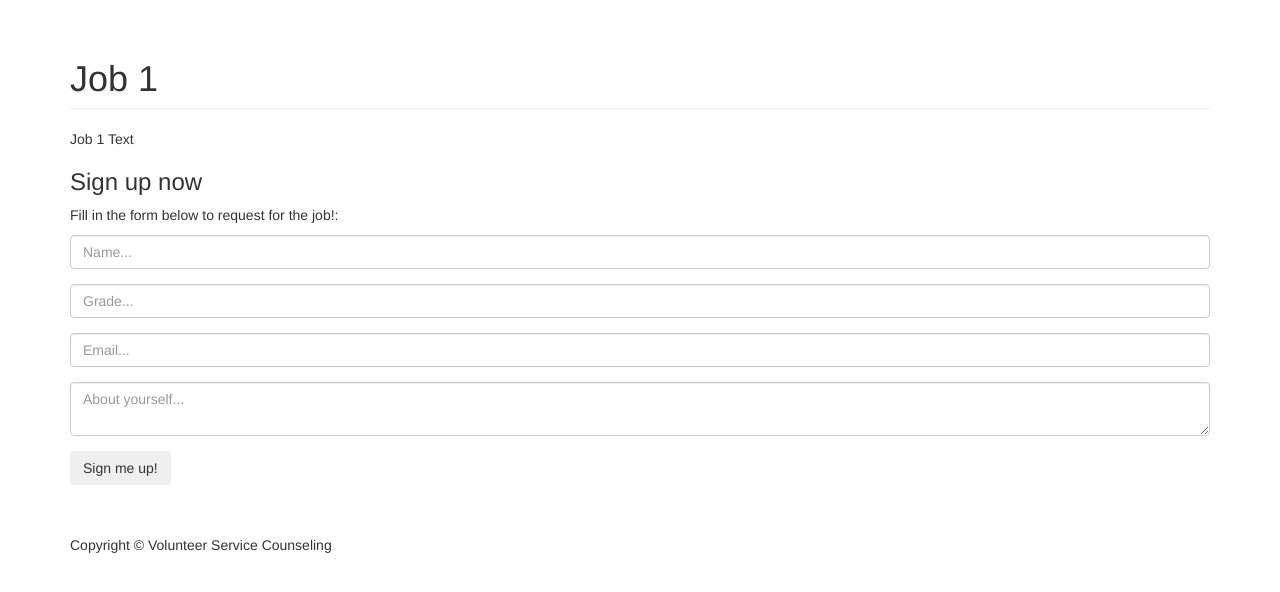
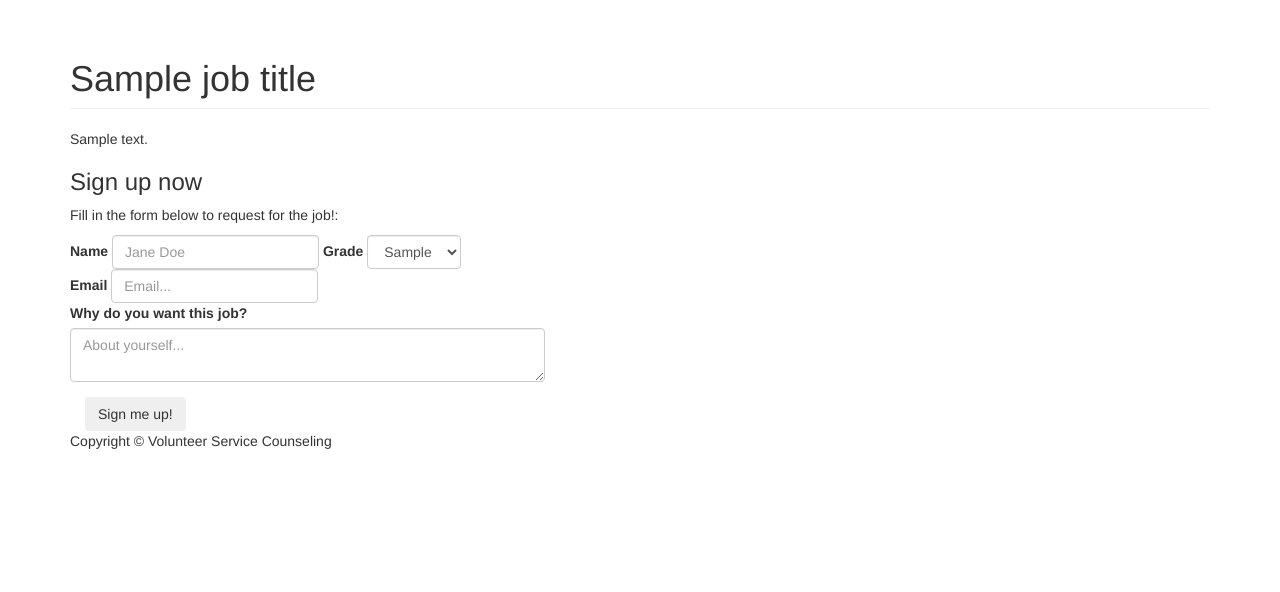
Before and after one commit to suinkim/vsc, a Django app: template mande/templates/mande/detail.html in a window 1280 px wide. Shown: the part 51-643 px from the top of the page. Run offline with Django 3.2, Linux system fonts and the light colour scheme; data comes from the database, SQL or seed files in the repository; tables that the repository leaves empty hold one stand-in row (values such as "Sample post"); the template is opened without the code that fills it: values that come from a table or form of the project are taken from there, most other values are stand-ins (such as "Sample title", 1, 10 or a date in 2020); some libraries are stand-ins or nearby versions.

Commit message:
Restructure in progress

```diff
--- /dev/null
+++ b/mande/forms.py
@@ -0,0 +1,3 @@
+from django import forms
+
+class SignupForm(forms.Form):
--- a/mande/templates/mande/detail.html
+++ b/mande/templates/mande/detail.html
@@ -1,29 +1,38 @@
 {% extends "base.html" %}
-{% block title %}{{job.job_title}}{% endblock %}
+{% block title %}{{job_title}}{% endblock %}
 {% block content %}
-<p>{{job.job_text}}</p>
+<p>{{job_text}}</p>
   <h3>Sign up now</h3>
   <p>Fill in the form below to request for the job!:</p>
+  <div class= "col-sm-5">
     <form role="form" action="" method="post" class="registration-form">
       {% csrf_token %}
+      <div class="row form-inline">
         <div class="form-group">
-      <label class="sr-only" for="form-name">First name</label>
-      <input type="text" name="form-name" placeholder="Name..." class="form-name form-control" id="form-name">
+          <label for="inputName">Name</label>
+          <input type="text" class="form-control" id="inputName" placeholder="Jane Doe">
         </div>
         <div class="form-group">
-      <label class="sr-only" for="form-last-name">Grade</label>
-      <input type="num" name="form-grade" placeholder="Grade..." class="form-grade form-control" id="form-grade">
+          <label for="inputGrade">Grade</label>
+          <select class="form-control" id="inputGrade">
+            {% for i in n %}
+            <option>{{i}}</option>
+            {% endfor %}
+          </select>
         </div>
+      </div>
+      <div class="row form-inline">
         <div class="form-group">
-      <label class="sr-only" for="form-email">Email</label>
-      <input type="text" name="form-email" placeholder="Email..." class="form-email form-control" id="form-email">
+          <label for="form-email">Email</label>
+          <input type="text" name="form-email" placeholder="Email..." class="form-email form-control" id="inputEmail">
         </div>
-    <div class="form-group">
-      <label class="sr-only" for="form-about-yourself">About yourself</label>
-        <textarea name="form-about-yourself" placeholder="About yourself..."
-          class="form-about-yourself form-control" id="form-about-yourself"></textarea>
       </div>
-    <button type="submit" class="btn" href="{% url 'mande:results' job.job_id %}">Sign me up!</button>
+      <div class="row form-group">
+        <label for="inputDetail">Why do you want this job?</label>
+          <textarea name="inputDetail" placeholder="About yourself..."
+            class="form-about-yourself form-control" id="inputDetail"></textarea>
+      </div>
+      <button type="submit" class="btn" >Sign me up!</button>
     </form>
-
+  </div>
 {% endblock %}
--- a/mande/urls.py
+++ b/mande/urls.py
@@ -5,8 +5,9 @@ from . import views
 app_name = 'mande'
 urlpatterns = [
     url(r'^$', views.home, name='home'),
+    url(r'^detail/$', views.detail, name='detail'),
     url(r'^index/$', views.IndexView.as_view(), name='index'),
-    url(r'^(?P<pk>[0-9]+)/$', views.DetailView.as_view(), name='detail'),
+    #url(r'^(?P<pk>[0-9]+)/$', views.detail(), name='detail'),
     url(r'^(?P<pk>[0-9]+)/results/$', views.ResultsView.as_view(), name='results'),
 #    url(r'^(?P<job_id>[0-9]+)/vote/$', views.vote, name='vote'),
 ]
```
Also changed, not shown: mande/views.py (+4 -4 lines). Lines whose indentation alone changed are shown as unchanged.
